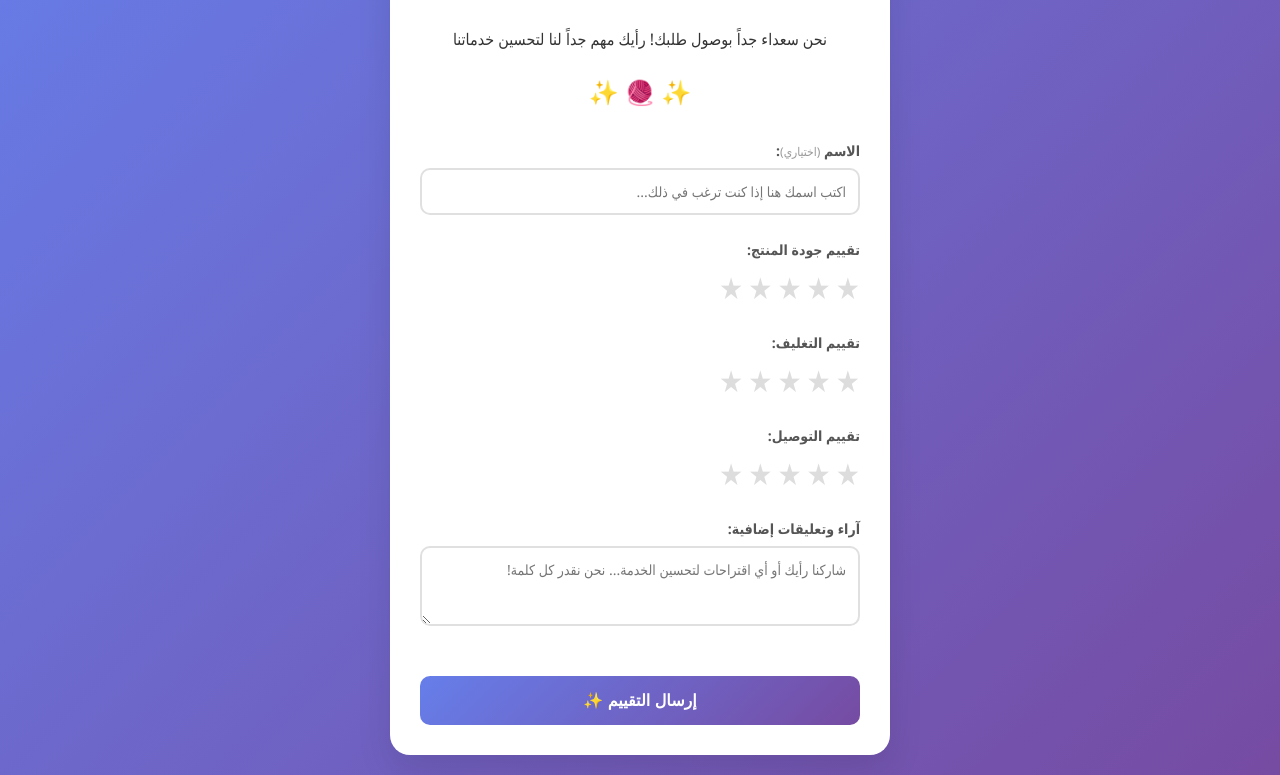
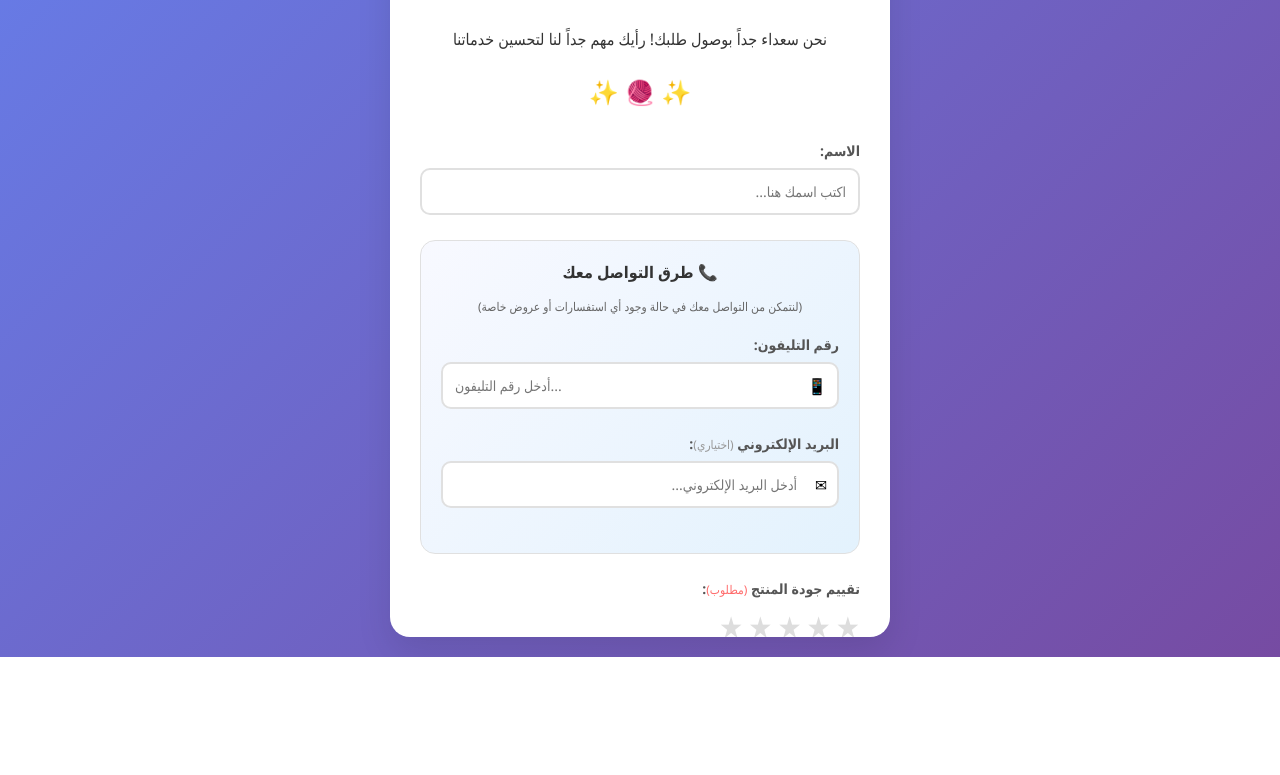
Before and after one commit to mazinhelmy5-arch/feedback-system, a plain HTML site: page index.html in a window 1280 px wide. Shown: the part 158-933 px from the top of the page. After the commit the page ends 815 px from the top, so only its background shows below. Drawn offline with Linux system fonts and the light colour scheme.

Commit message:
Update index.html

```diff
--- a/index.html
+++ b/index.html
@@ -84,6 +84,8 @@
 
         .content {
             padding: 30px;
+            max-height: 80vh;
+            overflow-y: auto;
         }
 
         .welcome-message {
@@ -112,7 +114,15 @@
             font-weight: normal;
         }
 
-        input[type="text"] {
+        .required-text {
+            font-size: 12px;
+            color: #ff6b6b;
+            font-weight: normal;
+        }
+
+        input[type="text"],
+        input[type="email"],
+        input[type="tel"] {
             width: 100%;
             padding: 12px;
             border: 2px solid #e0e0e0;
@@ -122,10 +132,39 @@
             transition: border-color 0.3s ease;
         }
 
-        input[type="text"]:focus {
+        input[type="text"]:focus,
+        input[type="email"]:focus,
+        input[type="tel"]:focus {
             outline: none;
             border-color: #667eea;
             box-shadow: 0 0 0 3px rgba(102, 126, 234, 0.1);
+        }
+
+        .contact-section {
+            background: linear-gradient(135deg, #f8f9ff, #e3f2fd);
+            padding: 20px;
+            border-radius: 15px;
+            margin-bottom: 25px;
+            border: 1px solid #e0e0e0;
+        }
+
+        .contact-title {
+            font-size: 16px;
+            font-weight: bold;
+            color: #333;
+            margin-bottom: 15px;
+            text-align: center;
+            display: flex;
+            align-items: center;
+            justify-content: center;
+            gap: 10px;
+        }
+
+        .contact-subtitle {
+            font-size: 12px;
+            color: #666;
+            text-align: center;
+            margin-bottom: 20px;
         }
 
         .rating-group {
@@ -193,6 +232,12 @@
             transform: translateY(0);
         }
 
+        .submit-btn:disabled {
+            opacity: 0.6;
+            cursor: not-allowed;
+            transform: none;
+        }
+
         .rating-text {
             font-size: 12px;
             color: #666;
@@ -231,6 +276,37 @@
             color: #ff6b6b;
         }
 
+        .input-icon {
+            position: relative;
+        }
+
+        .input-icon input {
+            padding-right: 40px;
+        }
+
+        .input-icon::before {
+            content: '';
+            position: absolute;
+            right: 12px;
+            top: 50%;
+            transform: translateY(-50%);
+            width: 20px;
+            height: 20px;
+            background-size: contain;
+            background-repeat: no-repeat;
+            background-position: center;
+        }
+
+        .phone-icon::before {
+            content: '📱';
+            font-size: 16px;
+        }
+
+        .email-icon::before {
+            content: '✉';
+            font-size: 16px;
+        }
+
         @media (max-width: 480px) {
             .container {
                 margin: 10px;
@@ -238,6 +314,7 @@
 
             .content {
                 padding: 20px;
+                max-height: 85vh;
             }
 
             .brand-name {
@@ -265,12 +342,35 @@
 
             <form id="customerFeedback">
                 <div class="form-group">
-                    <label>الاسم <span class="optional-text">(اختياري)</span>:</label>
-                    <input type="text" id="customerName" placeholder="اكتب اسمك هنا إذا كنت ترغب في ذلك...">
+                    <label>الاسم:</label>
+                    <input type="text" id="customerName" placeholder="اكتب اسمك هنا..." required>
+                </div>
+
+                <div class="contact-section">
+                    <div class="contact-title">
+                        📞 طرق التواصل معك
+                    </div>
+                    <div class="contact-subtitle">
+                        (لنتمكن من التواصل معك في حالة وجود أي استفسارات أو عروض خاصة)
+                    </div>
+
+                    <div class="form-group">
+                        <label>رقم التليفون:</label>
+                        <div class="input-icon phone-icon">
+                            <input type="tel" id="customerPhone" placeholder="أدخل رقم التليفون..." required>
+                        </div>
+                    </div>
+
+                    <div class="form-group">
+                        <label>البريد الإلكتروني <span class="optional-text">(اختياري)</span>:</label>
+                        <div class="input-icon email-icon">
+                            <input type="email" id="customerEmail" placeholder="أدخل البريد الإلكتروني...">
+                        </div>
+                    </div>
                 </div>
 
                 <div class="form-group">
-                    <label>تقييم جودة المنتج:</label>
+                    <label>تقييم جودة المنتج <span class="required-text">(مطلوب)</span>:</label>
                     <div class="rating-group" data-rating="product">
                         <span class="star" data-value="1">★</span>
                         <span class="star" data-value="2">★</span>
@@ -281,7 +381,7 @@
                 </div>
 
                 <div class="form-group">
-                    <label>تقييم التغليف:</label>
+                    <label>تقييم التغليف <span class="required-text">(مطلوب)</span>:</label>
                     <div class="rating-group" data-rating="packaging">
                         <span class="star" data-value="1">★</span>
                         <span class="star" data-value="2">★</span>
@@ -292,7 +392,7 @@
                 </div>
 
                 <div class="form-group">
-                    <label>تقييم التوصيل:</label>
+                    <label>تقييم التوصيل <span class="required-text">(مطلوب)</span>:</label>
                     <div class="rating-group" data-rating="delivery">
                         <span class="star" data-value="1">★</span>
                         <span class="star" data-value="2">★</span>
@@ -322,7 +422,6 @@
         </div>
     </div>
 
-    <!-- Formspree Integration -->
     <script>
         // تخزين التقييمات
         let ratings = {
@@ -376,20 +475,48 @@
             });
         });
 
+        // التحقق من صحة البريد الإلكتروني
+        function validateEmail(email) {
+            const re = /^[^\s@]+@[^\s@]+\.[^\s@]+$/;
+            return re.test(email);
+        }
+
+        // التحقق من صحة رقم التليفون
+        function validatePhone(phone) {
+            const re = /^[\d\s\+\-\(\)]+$/;
+            return re.test(phone) && phone.replace(/\D/g, '').length >= 10;
+        }
+
         // معالجة إرسال النموذج
         document.getElementById('customerFeedback').addEventListener('submit', async (e) => {
             e.preventDefault();
 
-            // تحقق من وجود تقييمات
+            // تحقق من وجود التقييمات المطلوبة
             if (ratings.product === 0 || ratings.packaging === 0 || ratings.delivery === 0) {
-                alert('يرجى تقييم جميع الجوانب قبل الإرسال');
+                alert('يرجى تقييم جميع الجوانب المطلوبة قبل الإرسال');
                 return;
             }
 
             // جمع البيانات
             const customerName = document.getElementById('customerName').value.trim();
+            const customerPhone = document.getElementById('customerPhone').value.trim();
+            const customerEmail = document.getElementById('customerEmail').value.trim();
+
+            // التحقق من صحة البيانات
+            if (customerEmail && !validateEmail(customerEmail)) {
+                alert('يرجى إدخال بريد إلكتروني صحيح');
+                return;
+            }
+
+            if (customerPhone && !validatePhone(customerPhone)) {
+                alert('يرجى إدخال رقم تليفون صحيح');
+                return;
+            }
+
             const feedback = {
                 customerName: customerName || 'غير محدد',
+                customerPhone: customerPhone || 'غير محدد',
+                customerEmail: customerEmail || 'غير محدد',
                 productRating: ratings.product,
                 packagingRating: ratings.packaging,
                 deliveryRating: ratings.delivery,
@@ -411,24 +538,29 @@
                 message: `
 🧶 تقييم جديد من Exner's Crochet 🧶
 
-👤 اسم العميل: ${feedback.customerName}
-📅 التاريخ: ${feedback.date}
-🕐 الوقت: ${feedback.time}
+👤 بيانات العميل:
+• الاسم: ${feedback.customerName}
+• التليفون: ${feedback.customerPhone}
+• البريد الإلكتروني: ${feedback.customerEmail}
+• تاريخ التقييم: ${feedback.date}
+• وقت التقييم: ${feedback.time}
 
 ⭐ التقييمات:
 • جودة المنتج: ${feedback.productRating} من 5 نجوم (${getStars(feedback.productRating)})
 • التغليف: ${feedback.packagingRating} من 5 نجوم (${getStars(feedback.packagingRating)})
 • التوصيل: ${feedback.deliveryRating} من 5 نجوم (${getStars(feedback.deliveryRating)})
 
+📊 إجمالي التقييم: ${((feedback.productRating + feedback.packagingRating + feedback.deliveryRating) / 3).toFixed(1)} من 5
+
 💬 التعليقات الإضافية:
 ${feedback.comments || 'لا توجد تعليقات إضافية'}
-
-📊 إجمالي التقييم: ${((feedback.productRating + feedback.packagingRating + feedback.deliveryRating) / 3).toFixed(1)} من 5
 
 ---
 تم الإرسال من نظام التقييم - Exner's Crochet
                 `,
                 customer_name: feedback.customerName,
+                customer_phone: feedback.customerPhone,
+                customer_email: feedback.customerEmail,
                 product_rating: feedback.productRating,
                 packaging_rating: feedback.packagingRating,
                 delivery_rating: feedback.deliveryRating,
@@ -469,6 +601,17 @@ ${feedback.comments || 'لا توجد تعليقات إضافية'}
         function getStars(rating) {
             return '⭐'.repeat(rating) + '☆'.repeat(5 - rating);
         }
+
+        // تحسين تجربة المستخدم - إضافة تأثيرات بصرية للتركيز
+        document.querySelectorAll('input, textarea').forEach(input => {
+            input.addEventListener('focus', function() {
+                this.style.transform = 'scale(1.02)';
+            });
+
+            input.addEventListener('blur', function() {
+                this.style.transform = 'scale(1)';
+            });
+        });
     </script>
 </body>
 </html>
```
